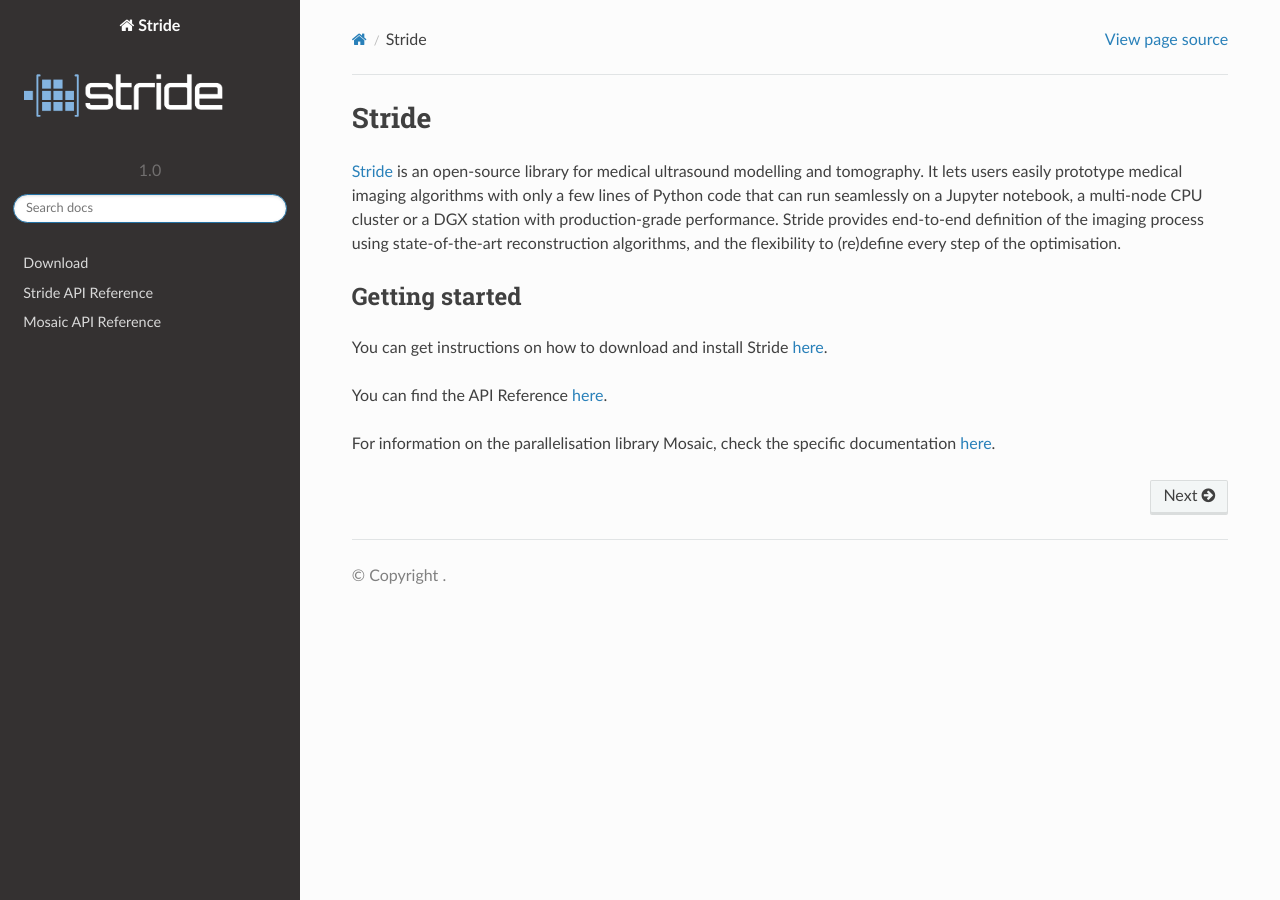
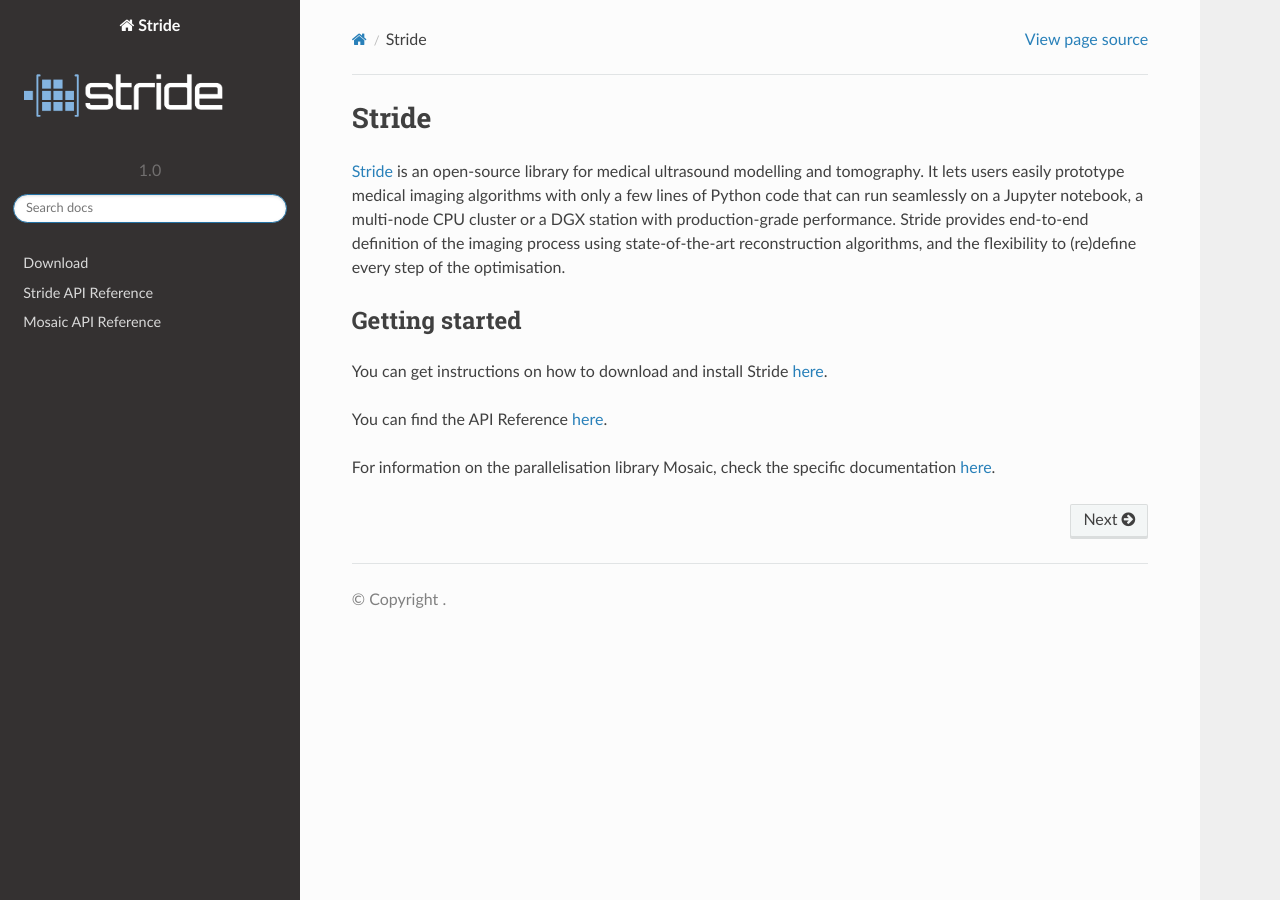
Before and after one commit to trustimaging/stride, a Sphinx documentation site: the page built from docs/source/index.rst, in a window 1280 px wide. Built offline with Sphinx 7.4.7 and the Read the Docs theme 2.0.0, drawn with Linux system fonts in a browser that asks for light colours.

```diff
--- a/docs/source/_static/style.css
+++ b/docs/source/_static/style.css
@@ -4,6 +4,6 @@
 }
 
 .wy-nav-content {
-    max-width: 1200px;
+    max-width: 900px;
     min-height: 100vh;
 }
```
Also changed, not shown: README.md (+4 -0 lines).
